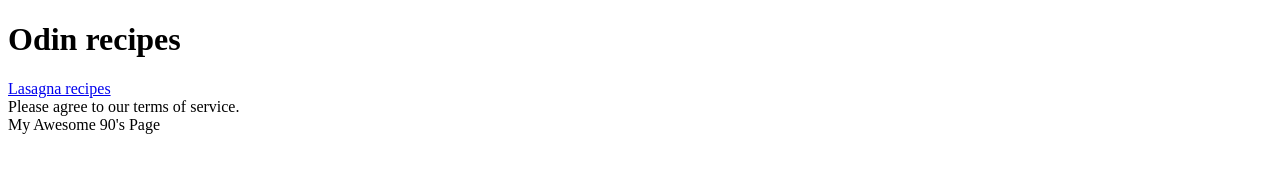
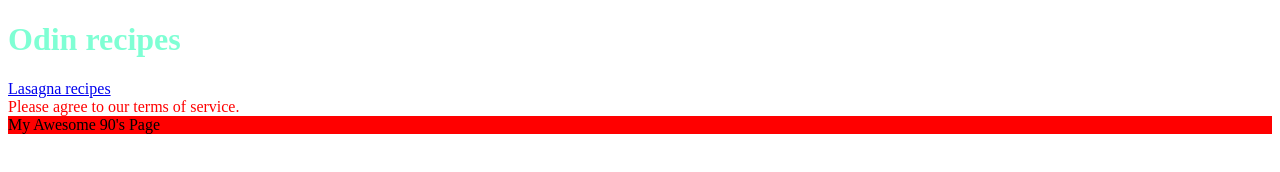
Before and after one commit to ha2112/odin-recipes, a plain HTML site: page index.html in a window 1280 px wide. Drawn offline with Linux system fonts and the light colour scheme.

Commit message:
Connect index.html to correct stylesheet

```diff
--- a/index.html
+++ b/index.html
@@ -1,7 +1,7 @@
 <!DOCTYPE html>
 <html lang="en">
     <head>
-        <link rel="style" href="style.css">
+        <link rel="stylesheet" href="style.css">
         <meta charset="utf-8">
         <title>Odin recipes</title>
     </head>
```
Also changed, not shown: style.css (+5 -3 lines).
